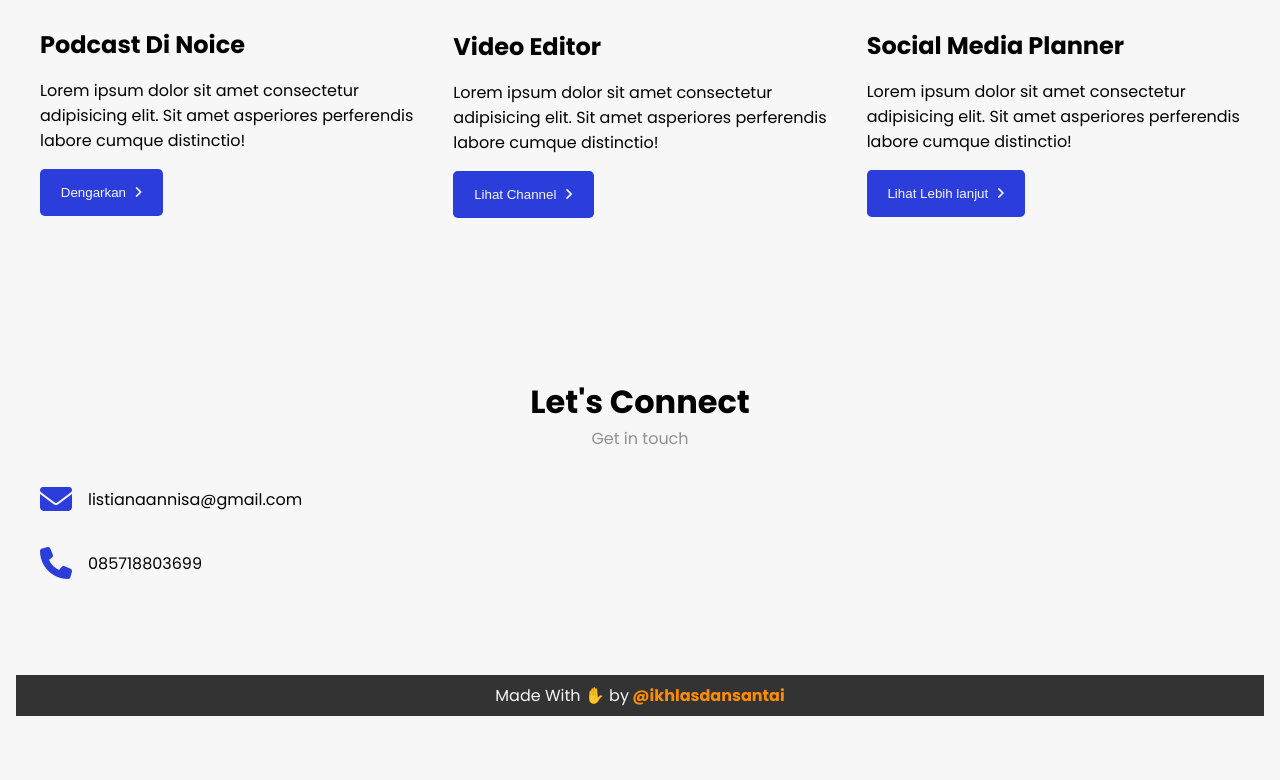
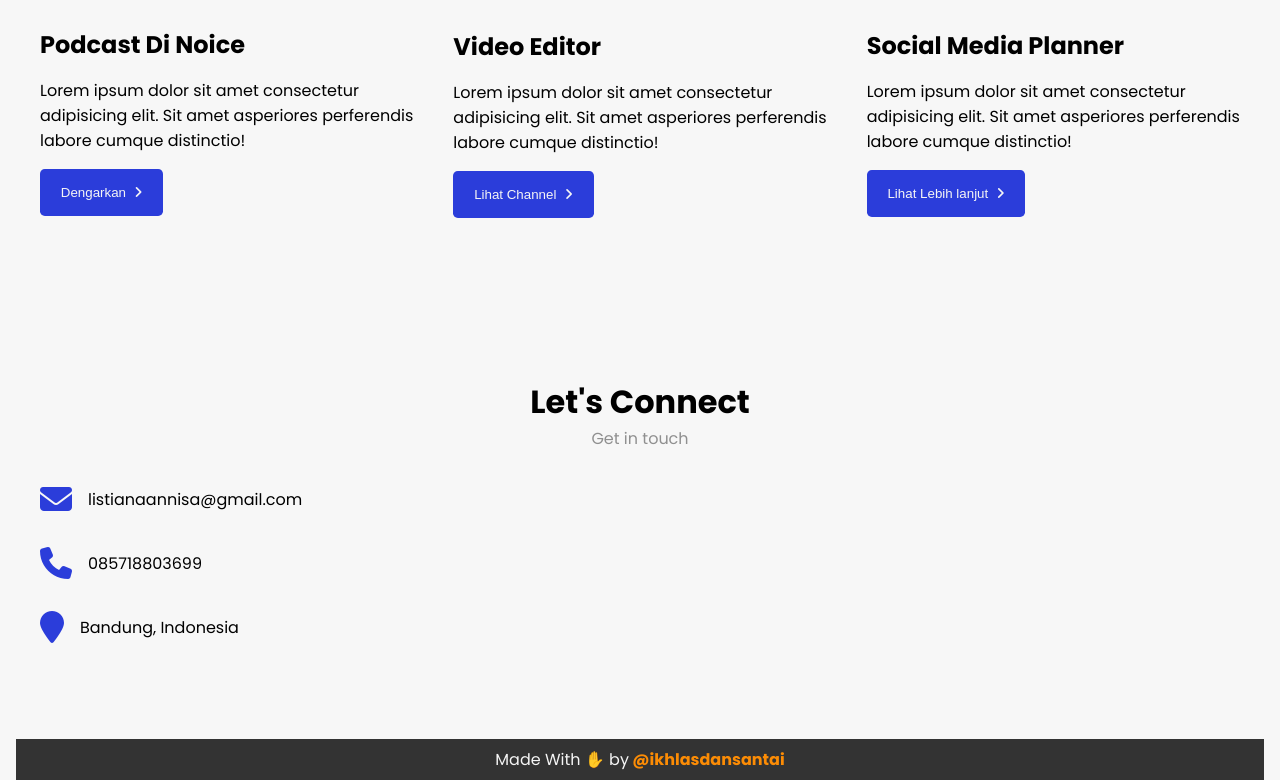
Before and after one commit to ikhlasdansantai/annisa-listiana-portfolio, a plain HTML site: page index.html in a window 1280 px wide. Shown: the part 2976-3756 px from the top of the page. Before the commit the page ends 3692 px from the top, so only its background shows below. Drawn offline with nearby package versions, Linux system fonts and the light colour scheme; some packages are replaced by stand-ins of ours; a script that the page names is missing.

Commit message:
add location info on contact section

```diff
--- a/index.html
+++ b/index.html
@@ -396,6 +396,10 @@
             <i class="fa-solid fa-phone"></i>
             <p>085718803699</p>
           </div>
+          <div class="contact-me-container display-f">
+            <i class="fa-solid fa-location-pin"></i>
+            <p>Bandung, Indonesia</p>
+          </div>
         </section>
 
         <footer>
```
